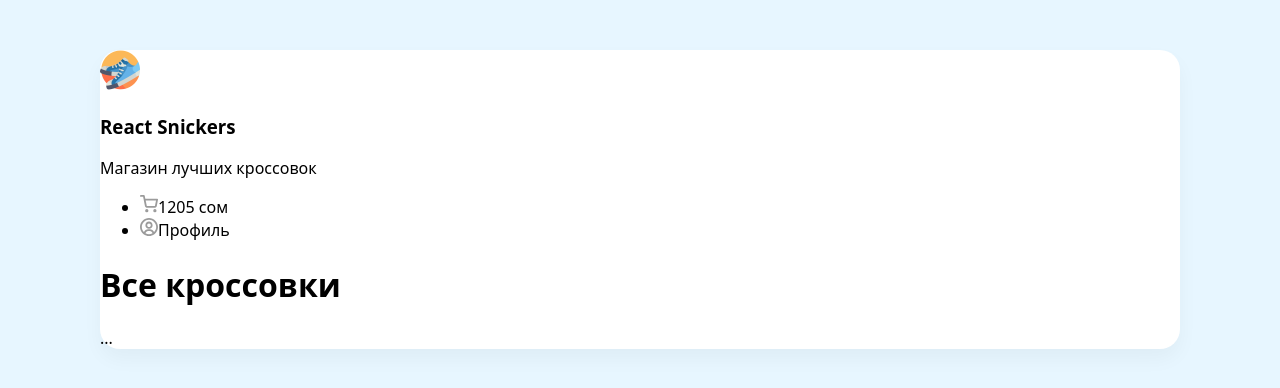
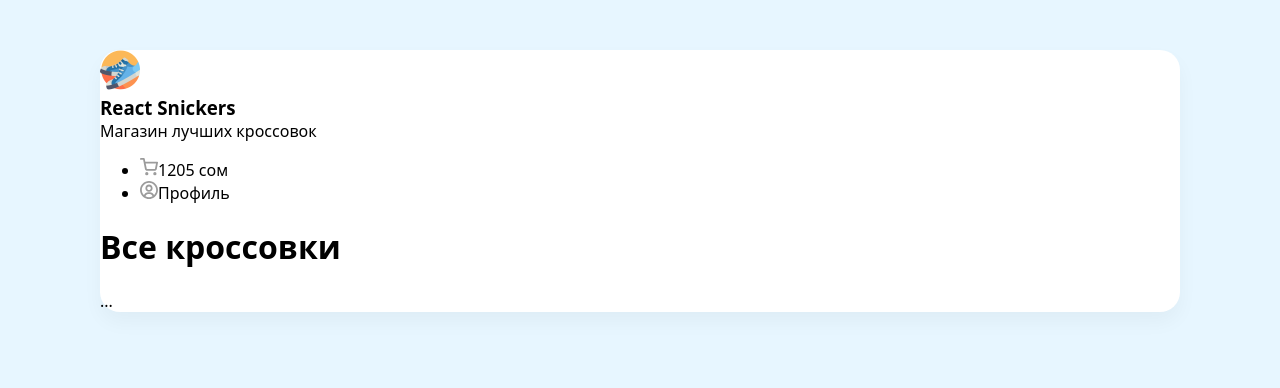
Before and after one commit to rlivaev/Sneakers-React-Store, a React (Create React App) app: page / in a window 1280 px wide. Shown: the top 388 px of the page. Built offline with nearby package versions, Linux system fonts and the light colour scheme.

Commit message:
add macro-css

```diff
--- a/package.json
+++ b/package.json
@@ -6,6 +6,7 @@
     "@testing-library/jest-dom": "^5.17.0",
     "@testing-library/react": "^13.4.0",
     "@testing-library/user-event": "^13.5.0",
+    "macro-css": "^1.0.5",
     "react": "^18.2.0",
     "react-dom": "^18.2.0",
     "react-scripts": "5.0.1",
--- a/src/App.js
+++ b/src/App.js
@@ -1,12 +1,12 @@
 function App() {
-  return (
-		<div className='wrapper'>
-			<header>
-				<div className='headerLeft'>
+	return (
+		<div className='wrapper clear'>
+			<header className='d-flex justify-between'>
+				<div className='d-flex align-center'>
 					<img width={40} height={40} src='/img/logo.png' alt='logo' />
 					<div className='headerInfo'>
 						<h3>React Snickers</h3>
-						<span>Магазин лучших кроссовок</span>
+						<p>Магазин лучших кроссовок</p>
 					</div>
 				</div>
 				<ul className='headerRight'>
@@ -27,5 +27,4 @@ function App() {
 		</div>
 	);
 }
-
 export default App;
--- a/src/index.js
+++ b/src/index.js
@@ -2,6 +2,7 @@ import React from 'react';
 import ReactDOM from 'react-dom/client';
 import App from './App';
 import './index.scss';
+import 'macro-css';
 
 const root = ReactDOM.createRoot(document.getElementById('root'));
 root.render(
--- a/src/index.scss
+++ b/src/index.scss
@@ -12,3 +12,8 @@ body {
   max-width: 1080px; //макс-я ширина
   margin: 50px auto;// отс сверху и централизация
 }
+header{
+  h3,p{
+    margin: 0;
+  }
+}
```
Also changed, not shown: 1 other file (tests, documents, lock files or other folders).
